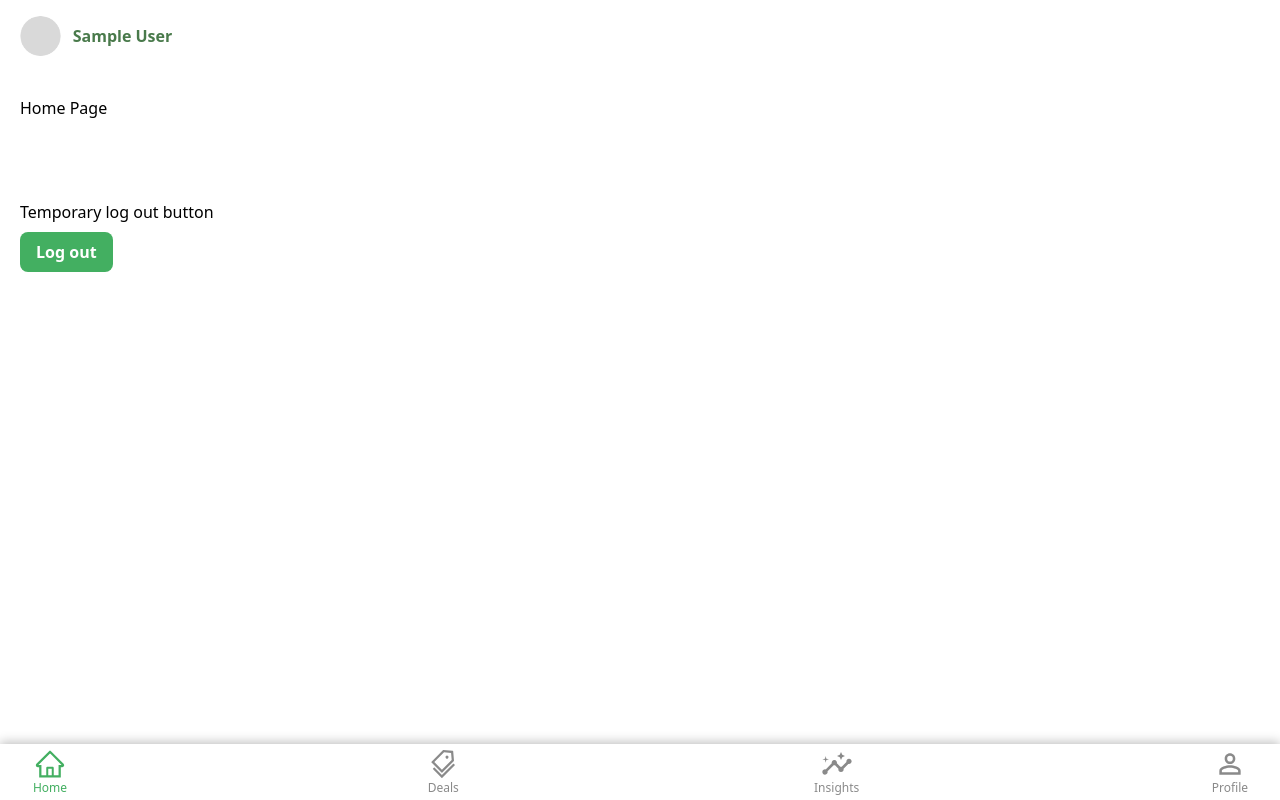
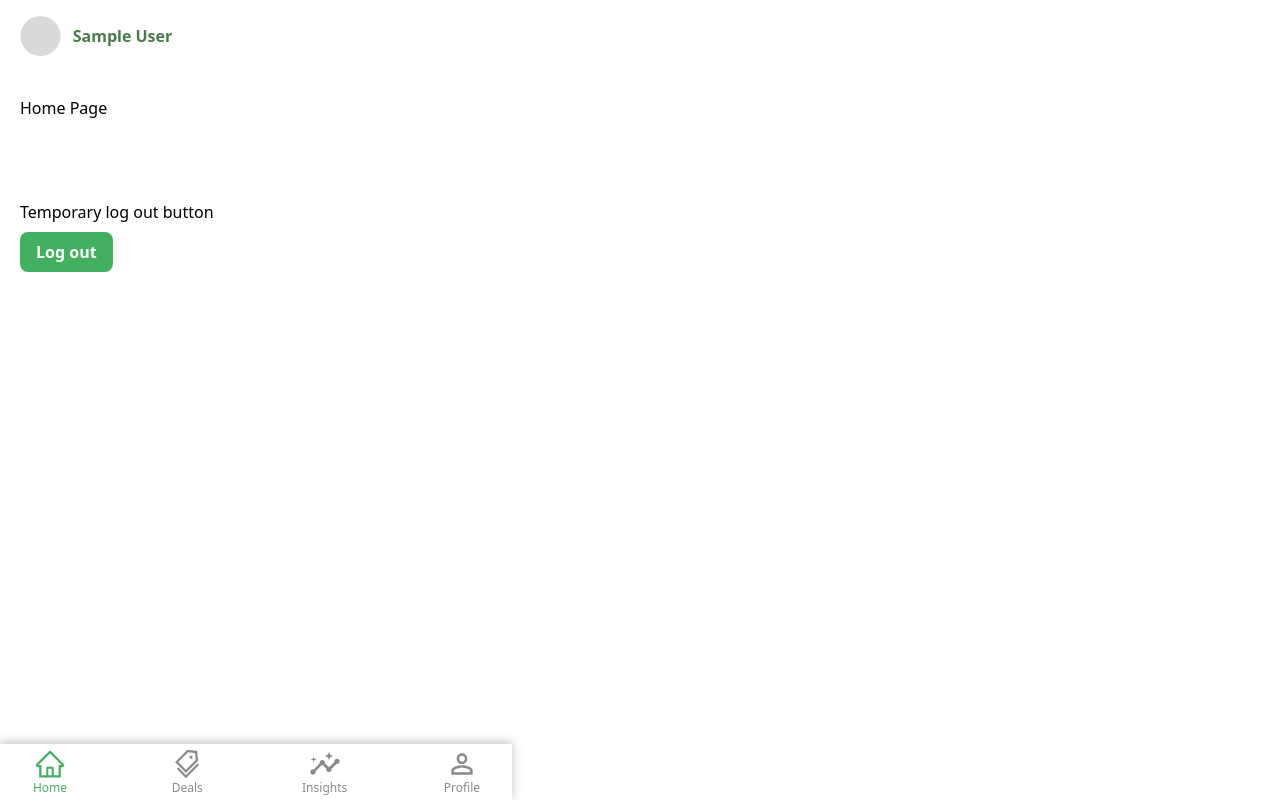
Before and after one commit to William2809/spendwise-frontend, a React (Vite) app: page /home in a window 1280 px wide. Built offline with nearby package versions, Linux system fonts and the light colour scheme; no server answers; sample sign-in values are in the browser's storage.

Commit message:
remove blue box overlay in navlink

```diff
--- a/src/components/Navbar.tsx
+++ b/src/components/Navbar.tsx
@@ -43,7 +43,7 @@ function Navbar() {
 		{ title: "Profile", destination: "/profile" },
 	];
 	return (
-		<div className="fixed bottom-0 z-20 bg-white w-full flex justify-between shadow-[0px_-2px_10px_rgba(0,0,0,0.25)] px-6">
+		<div className="fixed bottom-0 z-20 bg-white max-w-lg w-full flex justify-between shadow-[0px_-2px_10px_rgba(0,0,0,0.25)] px-6">
 			{navitems.map((navitem) => (
 				<NavLink
 					key={navitem.title}
@@ -52,7 +52,7 @@ function Navbar() {
 						location.pathname === navitem.destination
 							? "text-primary"
 							: "text-disabled"
-					} flex items-center justify-center hover:text-primary py-1`}
+					} flex items-center cursor-pointer justify-center hover:text-primary py-1 outline-none`}
 				>
 					<div className="flex flex-col justify-center items-center">
 						{iconMap[navitem.title]}
--- a/src/index.css
+++ b/src/index.css
@@ -2,3 +2,7 @@
 @tailwind base;
 @tailwind components;
 @tailwind utilities;
+
+a {
+	-webkit-tap-highlight-color: transparent;
+}
```
